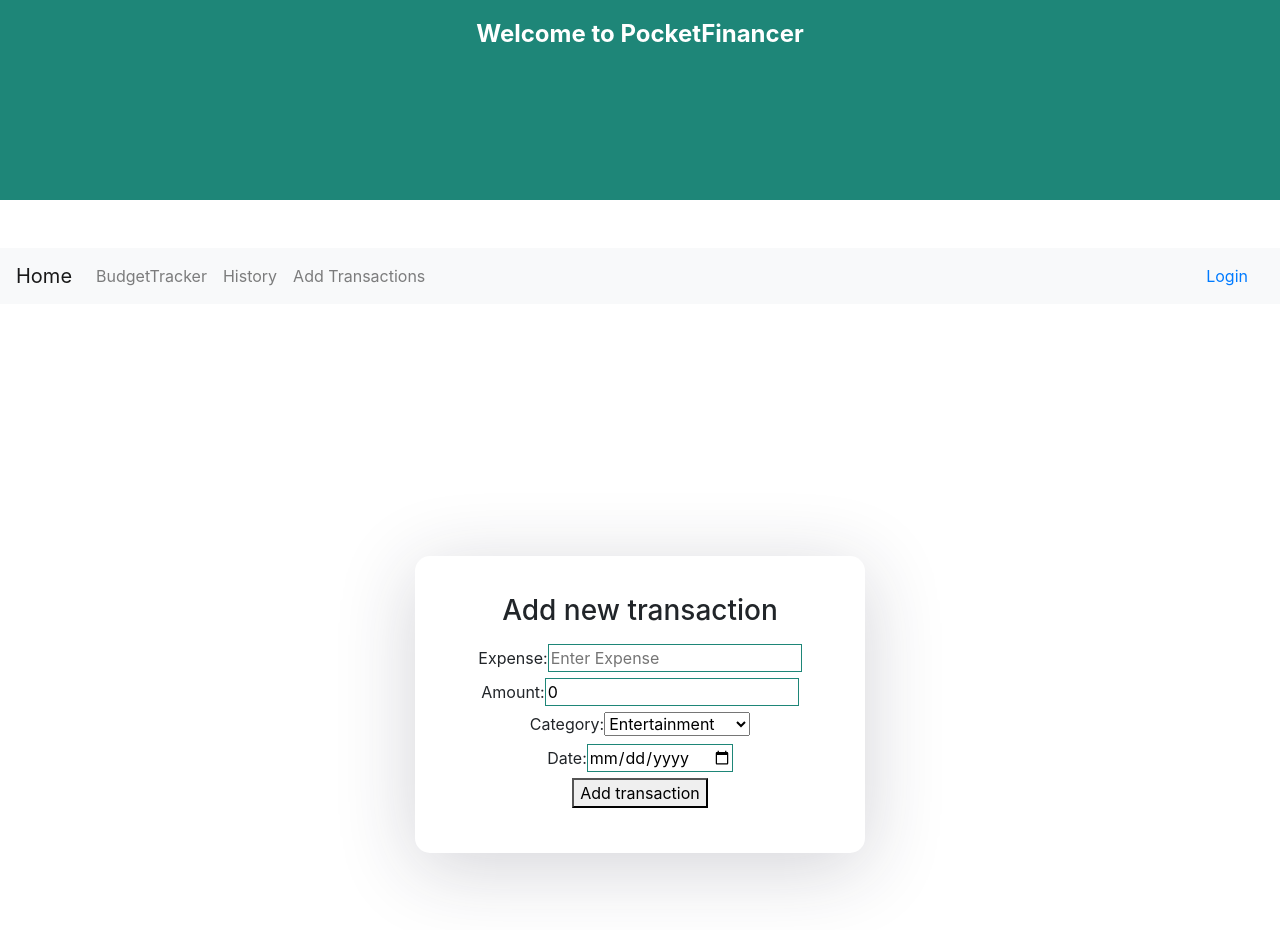
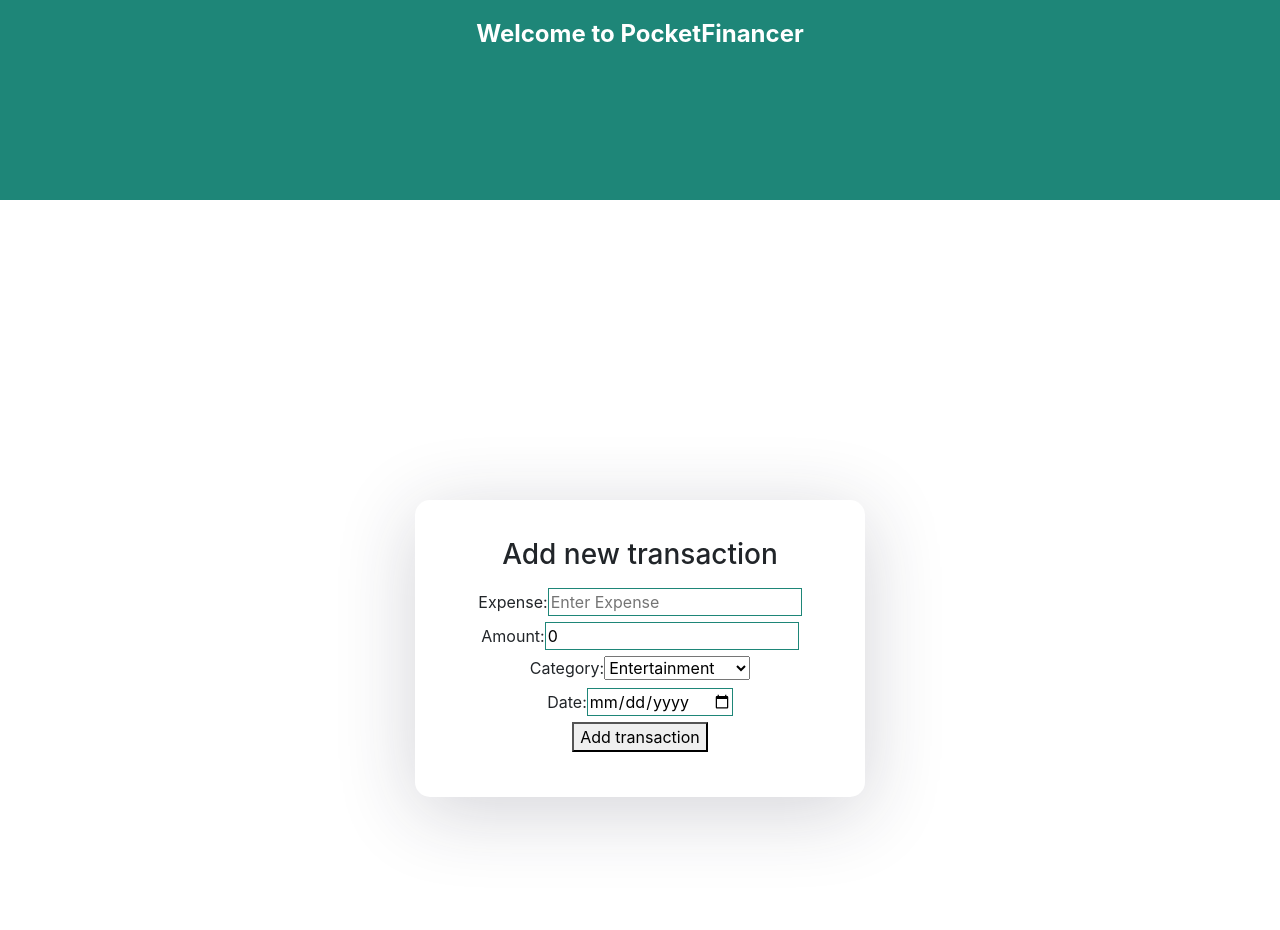
Before and after one commit to kannuVerma/PocketFinancer, a React (Create React App) app: page /addnewtransaction in a window 1280 px wide. Shown: the top 930 px of the page. Built offline with nearby package versions, Linux system fonts and the light colour scheme.

Commit message:
navbar deleted

```diff
--- a/src/App.js
+++ b/src/App.js
@@ -3,7 +3,6 @@ import Signup from './components/Signup';
 import Login from './components/Login';
 import Landing from './components/Landing';
 
-import { Navbar } from './components/Navbar';
 import { DashBoard } from './components/DashBoard';
 import 'bootstrap/dist/css/bootstrap.min.css';
 import { Balance } from './components/balance';
@@ -31,13 +30,13 @@ const App = () => {
 				<br />
 				<br />
 			<div className='App'>
-			<Navbar />
+
 			<div className="auth-wrapper">
         	<div className="auth-inner">
         	<Switch>
 
 					{/* <Route exact path='/' component={Login} />	 */}
-					<Route exact path="/" component={DashBoard}/>
+					<Route exact path="/" component={Login}/>
 					<Route exact path='/signup' component={Signup} />
 					<Route exact path='/login' component={Login} />
 					<Route exact path='/landing/:id' component={Landing} />
--- a/src/components/DashBoard.js
+++ b/src/components/DashBoard.js
@@ -1,14 +1,14 @@
 import * as React from 'react';
 import './DashBoard.css';
 
-// import {Header} from './header'
+import {ChartComponent} from './ChartComponent'
 import {Balance} from './balance'
 import {Incompence} from './incompence'
+import {Budget} from './budget'
 // import {AddNewTransaction} from './addnewtransaction'
 // import {History} from './history'
-import {Budget} from './budget'
 //import {BudgetTracker} from './BudgetTracker'
-import {ChartComponent} from './ChartComponent'
+
 
 export function DashBoard() {
     return (
--- a/src/components/Navbar.js
+++ /dev/null
@@ -1,25 +0,0 @@
-import * as React from 'react';
-
-
-export function Navbar() {
-    return (
-        <nav class="navbar navbar-expand-lg navbar-light bg-light">
-            <a class="navbar-brand" href="/DashBoard">Home</a>
-            <button class="navbar-toggler" type="button" data-toggle="collapse" data-target="#navbarNavAltMarkup" aria-controls="navbarNavAltMarkup" aria-expanded="false" aria-label="Toggle navigation">
-                <span class="navbar-toggler-icon"></span>
-            </button>
-        <div class="collapse navbar-collapse" id="navbarNavAltMarkup">
-            <div class="navbar-nav">
-            {/* <a class="nav-item nav-link" href="/budget">Budget</a>
-            <a class="nav-item nav-link" href="/balance">Balance</a> */}
-            <a class="nav-item nav-link" href="/BudgetTracker">BudgetTracker</a>
-            {/* <a class="nav-item nav-link" href="/ChartComponent">Chart</a> */}
-            <a class="nav-item nav-link" href="/history">History</a>
-            <a class="nav-item nav-link" href="/addnewtransaction">Add Transactions</a>
-            {/* <a class="nav-item nav-link" href="/incompence">Incompence</a> */}
-            </div>
-        </div>
-                <a className="nav-link" href='/Login'>Login</a>
-        </nav>
-    );
-  }
```
